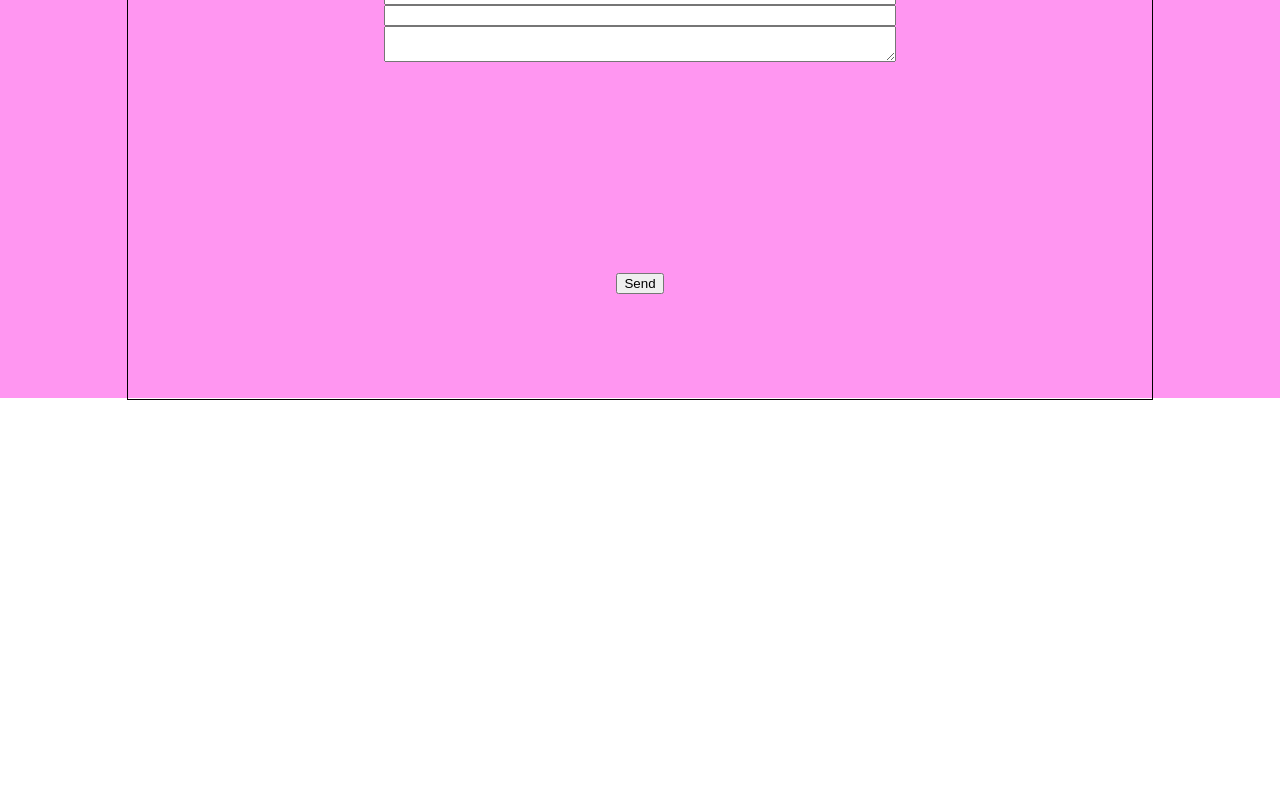
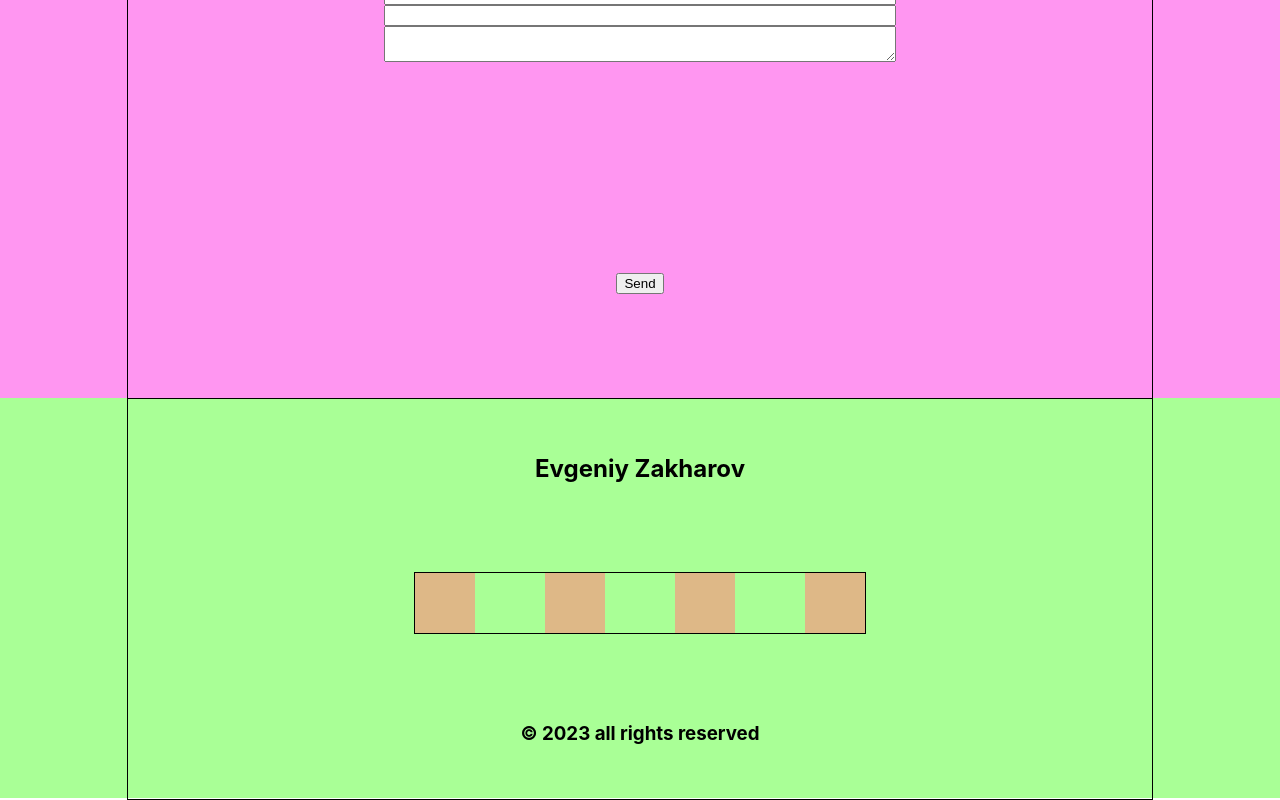
Before and after one commit to uginza/My-portfolio, a React (Create React App) app: page / in a window 1280 px wide. Shown: the part 3282-4082 px from the top of the page. Before the commit the page ends 3682 px from the top, so only its background shows below. Built offline with nearby package versions, Linux system fonts and the light colour scheme.

Commit message:
Footer.tsx component is done

```diff
--- a/src/App.tsx
+++ b/src/App.tsx
@@ -6,6 +6,7 @@ import {Skills} from "./skills/Skills";
 import {MyProjects} from "./myProjects/MyProjects";
 import {ToHireMe} from "./ToHire/ToHireMe";
 import {Contacts} from "./Contacts/Contacts";
+import {Footer} from "./Footer/Footer";
 
 function App() {
     return (
@@ -16,6 +17,7 @@ function App() {
             <MyProjects/>
             <ToHireMe/>
             <Contacts/>
+            <Footer/>
         </div>
     );
 }
--- /dev/null
+++ b/src/Footer/Footer.module.css
@@ -0,0 +1,29 @@
+.FooterBlock {
+    height: 50vh;
+    background-color: #a9ff96;
+}
+
+.FooterBlockContainer {
+    display: flex;
+    flex-direction: column;
+    justify-content: space-around;
+    align-items: center;
+    /* align-items: center;
+     flex-direction: column;
+     justify-content: flex-start;*/
+}
+
+.icons {
+    width: 450px;
+    border:1px solid;
+    display: flex;
+    flex-direction: row;
+    justify-content: space-between;
+    align-items: center;
+}
+
+.icon {
+    height: 60px;
+    width: 60px;
+    background-color: burlywood;
+}
--- /dev/null
+++ b/src/Footer/Footer.tsx
@@ -0,0 +1,21 @@
+import React from 'react';
+import s from './Footer.module.css';
+import containerStyle from '../common/styles/containerStyle.module.css'
+
+
+export function Footer() {
+    return (
+        <div className={s.FooterBlock}>
+            <div className={`${containerStyle.container} ${s.FooterBlockContainer}`}>
+                <h2>Evgeniy Zakharov</h2>
+                <div className={s.icons}>
+                    <div className={s.icon}></div>
+                    <div className={s.icon}></div>
+                    <div className={s.icon}></div>
+                    <div className={s.icon}></div>
+                </div>
+                <h3>© 2023 all rights reserved</h3>
+            </div>
+        </div>
+    );
+}
```
